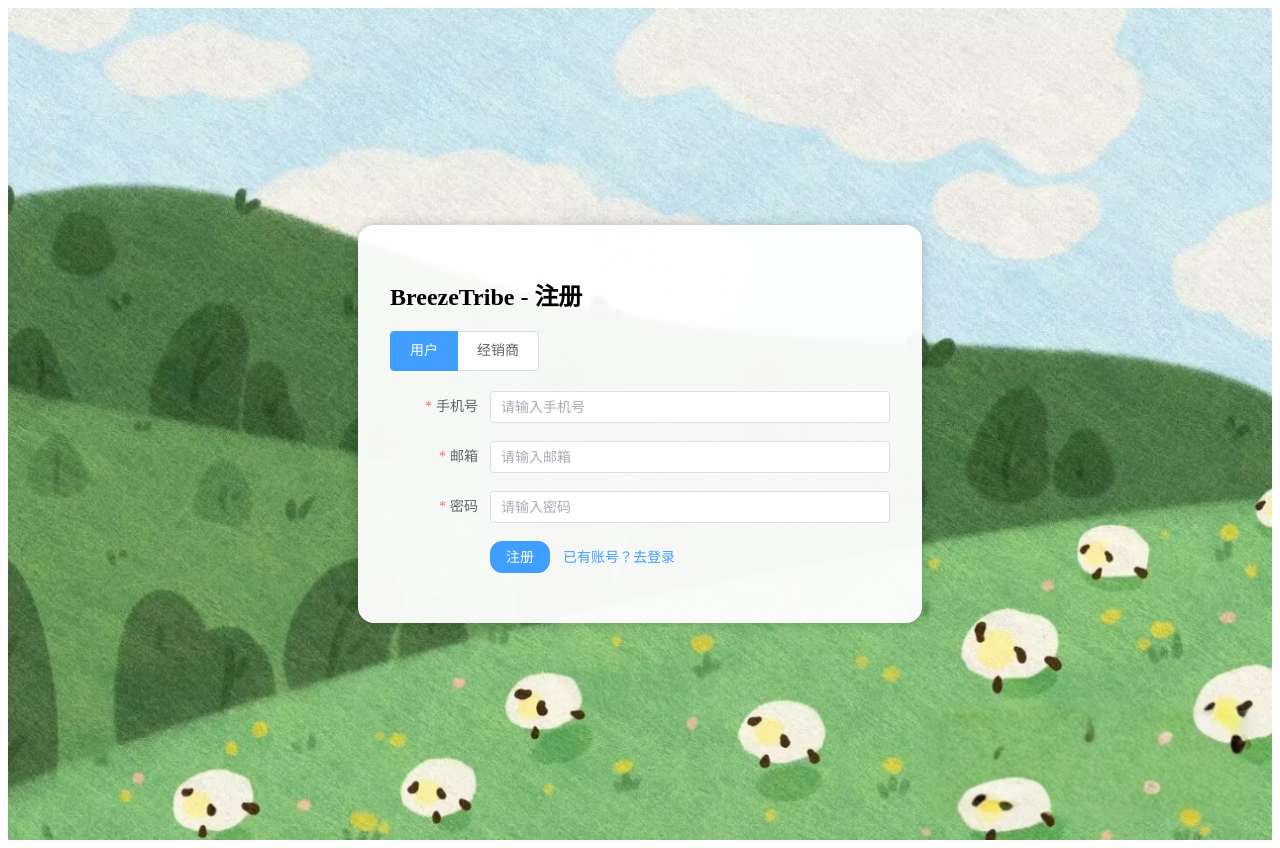
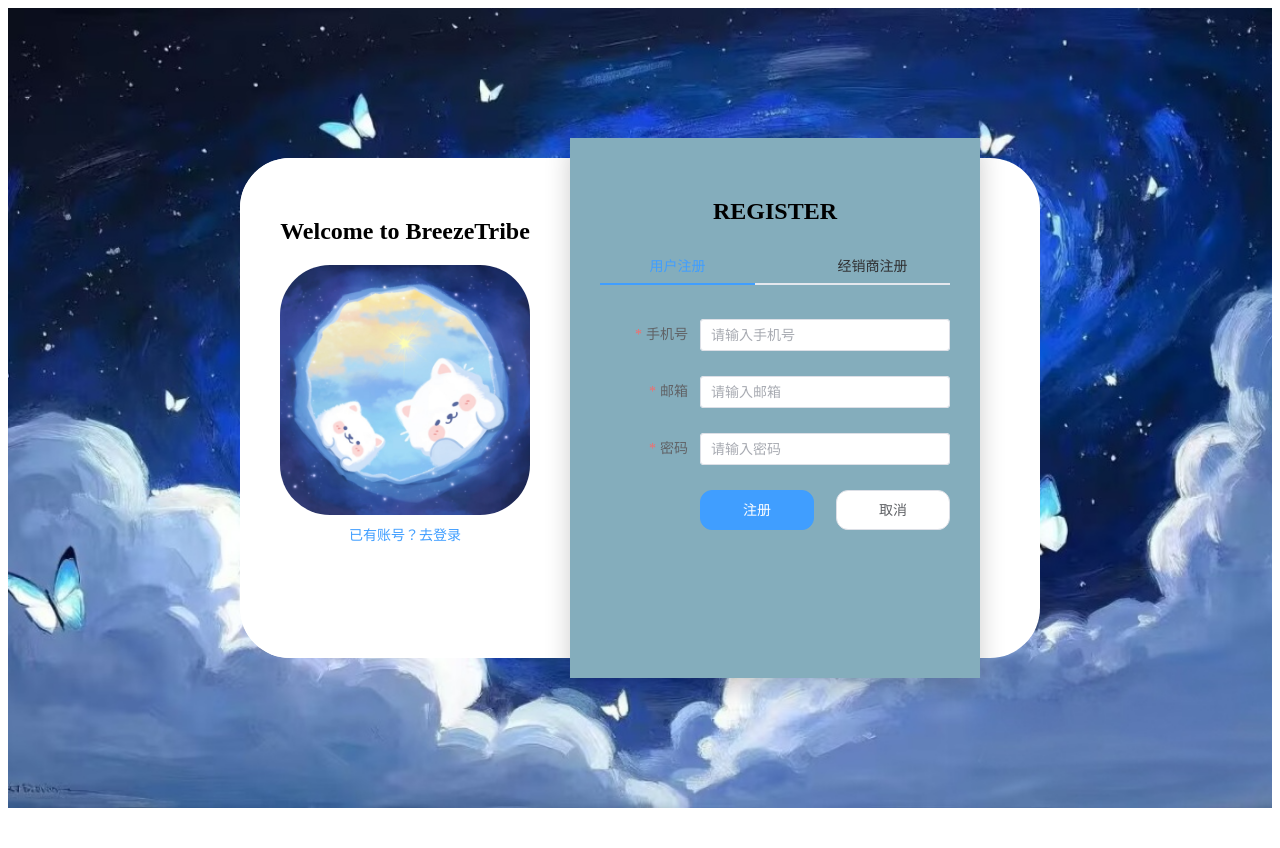
Before and after one commit to batiluoxuanwan/BreezeTribe, a Vue app in the folder vue/: page /register in a window 1280 px wide. After the commit the page ends 816 px from the top, so only its background shows below. Built offline with nearby package versions, Linux system fonts and the light colour scheme.

Commit message:
美化登录注册界面

```diff
--- a/vue/src/router/index.js
+++ b/vue/src/router/index.js
@@ -15,6 +15,11 @@ const routes =[
         path:'/register',
         name:'注册',
         component:() =>import('../views/Public/Register.vue')
+    },
+    {
+        path:'/Merchant/Profile',
+        name:'团长个人中心',
+        component:() =>import('../views/Merchant/Profile.vue')
     }
 ];
 
--- a/vue/src/views/Public/Login.vue
+++ b/vue/src/views/Public/Login.vue
@@ -3,28 +3,39 @@
     <div class="login-container">
       <!-- 左侧 Logo -->
       <div class="login-left">
-          <img src="@/assets/logo.svg" alt="Logo" class="login-logo" />
+        <h2>Welcome to BreezeTribe</h2>
+        <img src="/Logo.jpg" alt="Logo" class="login-logo" />
+         <!-- 去注册 -->
+          <el-form-item>
+            <el-button type="text" @click="goRegister" style="width: 100%; text-align: center;">
+              还没有账号？去注册
+            </el-button>
+          </el-form-item>
       </div>
+
       <!-- 右侧表单 -->
       <div class="login-right">
-        <h2>BreezeTribe-登录</h2>
-      <!-- 登录方式切换 -->
-        <div class="login-switch">
-          <el-button :type="mode === 'phone' ? 'primary' : 'text'" @click="mode = 'phone'">手机号登录</el-button>
-          <el-button :type="mode === 'email' ? 'primary' : 'text'" @click="mode = 'email'">邮箱登录</el-button>
-        </div>
 
+        <h1 style="text-align: center;">LOGIN</h1>
+        <h4 style="text-align: center;">专业报团，放心出游，开启无忧旅行！</h4>
+        <!-- 登录方式切换（用 Tabs 实现） -->
+        <el-tabs v-model="mode" class="login-switch" stretch>
+          <el-tab-pane label="手机号登录" name="phone"></el-tab-pane>
+          <el-tab-pane label="邮箱登录" name="email"></el-tab-pane>
+        </el-tabs>
+        <h3 style="text-align: center;"></h3>
+        <!-- 登录表单 -->
         <el-form :model="loginForm" :rules="rules" ref="loginFormRef" label-width="80px">
-          <el-form-item v-if="mode === 'phone'" label="手机号" prop="phone">
+          <el-form-item v-show="mode === 'phone'" label="手机号" prop="phone">
             <el-input v-model="loginForm.phone" placeholder="请输入手机号" />
           </el-form-item>
 
-          <el-form-item v-if="mode === 'email'" label="邮箱" prop="email">
+          <el-form-item v-show="mode === 'email'" label="邮箱" prop="email">
             <el-input v-model="loginForm.email" placeholder="请输入邮箱" />
           </el-form-item>
 
           <el-form-item label="密码" prop="password">
-            <el-input v-model="loginForm.password" type="password" placeholder="请输入密码" show-password></el-input>
+            <el-input v-model="loginForm.password" type="password" placeholder="请输入密码" show-password />
           </el-form-item>
 
           <el-form-item label="身份" prop="role">
@@ -35,9 +46,25 @@
             </el-select>
           </el-form-item>
 
+          <!-- 登录与取消 -->
           <el-form-item>
-            <el-button type="primary" @click="handleLogin">登录</el-button>
-            <el-button type="text" @click="goRegister">还没有账号？去注册</el-button>
+            <div style="display: flex; gap: 10px; width: 100%;">
+              <el-button
+                type="primary"
+                size="large"
+                style="flex: 1;"
+                @click="handleLogin"
+              >
+                登录
+              </el-button>
+              <el-button
+                size="large"
+                style="flex: 1;"
+                @click="handleCancel"
+              >
+                取消
+              </el-button>
+            </div>
           </el-form-item>
         </el-form>
       </div>
@@ -45,18 +72,30 @@
   </div>
 </template>
 
-<script>
-export default {
-  data() {
-    return {
-      mode: 'phone', // 当前登录模式：phone 或 email
-      loginForm: {
+
+<script setup>
+import { ref, reactive } from 'vue'
+import { useRouter } from 'vue-router'
+import { ElMessage } from 'element-plus'
+
+const router = useRouter()
+
+// 当前登录模式：phone
+const mode = ref('phone')
+
+// 表单引用，用于调用 validate 方法
+const loginFormRef = ref(null)
+
+// 表单数据
+const loginForm = reactive({
   phone: '',
   email: '',
   password: '',
-        role: ''
-      },
-      rules: {
+  role: '',
+})
+
+// 表单校验规则
+const rules = {
   phone: [
     { required: true, message: '请输入手机号', trigger: 'blur' },
     { pattern: /^1[3-9]\d{9}$/, message: '手机号格式不正确', trigger: 'blur' }
@@ -66,40 +105,44 @@ export default {
     { type: 'email', message: '邮箱格式不正确', trigger: 'blur' }
   ],
   password: [
-          { required: true, message: '请输入密码', trigger: 'blur' }
+    { required: true, message: '请输入密码', trigger: 'blur' },
+    { min: 6, message: '密码不能少于6位', trigger: 'blur' }
   ],
   role: [
     { required: true, message: '请选择登录身份', trigger: 'change' }
   ]
 }
-    };
+
+// 登录处理逻辑
+// const handleLogin = () => {
+//   loginFormRef.value.validate((valid) => {
+//     if (valid) {
+//       // 模拟登录成功
+//       ElMessage.success('登录成功')
+//       // 登录后跳转主页或控制台
+//       router.push('/dashboard')
+//     } else {
+//       ElMessage.error('请完善表单信息')
+//     }
+//   })
+// }
+
+// 取消处理逻辑
+const handleCancel = () => {
+  // 清空表单数据
+  loginForm.phone = ''
+  loginForm.email = ''
+  loginForm.password = ''
+  loginForm.role = ''
+  ElMessage.info('已取消登录')
+  router.push('/')
 }
-  // methods: {
-  //   handleLogin() {
-  //     const activeProp = this.mode === 'phone' ? 'phone' : 'email';
-  //     this.$refs.loginFormRef.validateField(activeProp, (validPhoneOrEmail) => {
-  //       if (!validPhoneOrEmail) return;
 
-  //       this.$refs.loginFormRef.validateField('password', (validPwd) => {
-  //         if (!validPwd) return;
+// 跳转注册页面
+const goRegister = () => {
+  router.push('/register')
+}
 
-  //         this.$refs.loginFormRef.validateField('role', (validRole) => {
-  //           if (!validRole) return;
-
-  //           const account = this.mode === 'phone' ? this.loginForm.phone : this.loginForm.email;
-  //           console.log('登录信息:', {
-  //             account,
-  //             password: this.loginForm.password,
-  //             role: this.loginForm.role
-  //           });
-
-  //           // 发起 axios 登录请求等逻辑
-  //         });
-  //       });
-  //     });
-  //   }
-  // }
-};
 </script>
 
 <style scoped>
@@ -111,49 +154,57 @@ export default {
   background-image: url('@/assets/background.png');
   background-size: cover;
   background-position: center;
-  padding: 16px; /* 防止在小屏设备挤边 */
-  box-sizing: border-box;
+  padding: 16px;
 }
 
 .login-container {
+  width: 800px;
+  height: 500px;
   display: flex;
-  width: 800px;
-  max-width: 90%;
-  height: 500px; /* 固定容器高度 */
-  background: rgba(255, 255, 255, 0.95);
-  border-radius: 16px;
-  overflow: hidden;
-  box-shadow: 0 0 15px rgba(0, 0, 0, 0.2);
+  border-radius: 50px;
+  background: white;
+  overflow: visible; /* 关键：允许右侧卡片溢出 */
+  position: relative;
 }
 
 .login-left {
-  flex: 1;
-  background-color: #f0f2f5;
-  display: flex;
-  justify-content: center;
-  align-items: center;
-  padding: 20px;
+  width: 250px;
+  background: white;
+  border-radius: 50px;
+  padding: 40px;
+  text-align: center;
 }
 
 .login-logo {
-  max-width: 100%;
-  max-height: 80%; /* 限制图片高度不超过容器 */
-  object-fit: contain;
+  max-width: 100%; /* 图片最大宽度100% */
+  max-height: 80%; /* 图片最大高度80% */
+  border-radius: 50px;
+  object-fit: contain; /* 保持图片比例 */
 }
 
 .login-right {
-  flex: 1;
-  padding: 40px 32px;
+  position: absolute;
+  right: 60px;
+  top: 50%;
+  transform: translateY(-50%);
+  width: 350px;
+  height:460px;
+  padding: 40px 30px;
+  background: #84adbc;
+  box-shadow: 0 8px 24px rgba(0, 0, 0, 0.2);
+  z-index: 10;
+
   display: flex;
   flex-direction: column;
-  justify-content: center;
-  overflow: auto;
 }
 
-.login-switch {
-  display: flex;
-  justify-content: space-around;
-  margin-bottom: 20px;
+.login-right .el-form-item {
+  margin-bottom: 25px; /* 垂直间距*/
+}
+
+/* 取消最后一个 el-form-item 的下边距，避免按钮下方留白 */
+.login-right .el-form-item:last-child {
+  margin-bottom: 0;
 }
 
 .el-input__inner {
--- a/vue/src/views/Public/Register.vue
+++ b/vue/src/views/Public/Register.vue
@@ -1,16 +1,36 @@
 <template>
   <div class="register-background">
     <div class="register-container">
-      <div class="register-form">
-        <h2>BreezeTribe - 注册</h2>
+      <!-- 左侧 Logo -->
+      <div class="register-left">
+        <h2>Welcome to BreezeTribe</h2>
+        <img src="/Logo.jpg" alt="Logo" class="register-logo" />
+        <!-- 去登录 -->
+          <el-form-item>
+            <el-button type="text" @click="goLogin" style="width: 100%; text-align: center;">
+              已有账号？去登录
+            </el-button>
+          </el-form-item>
+      </div>
 
-        <!-- 身份选择 -->
-        <el-radio-group v-model="registerForm.role" size="large">
-          <el-radio-button label="user">用户</el-radio-button>
-          <el-radio-button label="dealer">经销商</el-radio-button>
-        </el-radio-group>
+      <!-- 右侧表单 -->
+      <div class="register-right">
+        <h2 style="text-align: center;">REGISTER</h2>
 
-        <el-form :model="registerForm" :rules="rules" ref="formRef" label-width="100px" class="form-body">
+        <!-- 注册身份 Tab 切换 -->
+        <el-tabs v-model="activeTab" stretch>
+          <el-tab-pane label="用户注册" name="user" />
+          <el-tab-pane label="经销商注册" name="dealer" />
+        </el-tabs>
+
+        <el-form
+          :model="registerForm"
+          :rules="rules"
+          ref="formRef"
+          label-width="100px"
+          class="form-body"
+        >
+          <!-- 共用字段 -->
           <el-form-item label="手机号" prop="phone">
             <el-input v-model="registerForm.phone" placeholder="请输入手机号" />
           </el-form-item>
@@ -20,107 +40,183 @@
           </el-form-item>
 
           <el-form-item label="密码" prop="password">
-            <el-input type="password" v-model="registerForm.password" placeholder="请输入密码" show-password />
+            <el-input
+              type="password"
+              v-model="registerForm.password"
+              placeholder="请输入密码"
+              show-password
+            />
           </el-form-item>
 
-          <!-- 经销商专属信息 -->
-          <el-form-item label="公司名称" v-if="registerForm.role === 'dealer'" prop="company">
+          <!-- 经销商专属字段 -->
+          <el-form-item
+            label="公司名称"
+            v-if="activeTab === 'dealer'"
+            prop="company"
+          >
             <el-input v-model="registerForm.company" placeholder="请输入公司名称" />
           </el-form-item>
 
-          <el-form-item label="营业执照号" v-if="registerForm.role === 'dealer'" prop="license">
+          <el-form-item
+            label="营业执照号"
+            v-if="activeTab === 'dealer'"
+            prop="license"
+          >
             <el-input v-model="registerForm.license" placeholder="请输入营业执照号" />
           </el-form-item>
 
+          <!-- 注册与取消 -->
           <el-form-item>
-            <el-button type="primary" @click="handleRegister">注册</el-button>
-            <el-button type="text" @click="goLogin">已有账号？去登录</el-button>
+            <div style="display: flex; gap: 10px; width: 100%;">
+              <el-button
+                type="primary"
+                size="large"
+                style="flex: 1;"
+                @click="handleRegister"
+              >
+                注册
+              </el-button>
+              <el-button
+                size="large"
+                style="flex: 1;"
+                @click="handleCancel"
+              >
+                取消
+              </el-button>
+            </div>
           </el-form-item>
+
+
         </el-form>
       </div>
     </div>
   </div>
 </template>
 
-<script>
-export default {
-  data() {
-    return {
-      registerForm: {
-        role: 'user',
+
+<script setup>
+import { ref, reactive } from 'vue'
+import { useRouter } from 'vue-router'
+
+const router = useRouter()
+
+const activeTab = ref('user') // 默认是用户注册
+
+const registerForm = reactive({
   phone: '',
   email: '',
   password: '',
+  role: 'user',
   company: '',
   license: ''
-      },
-      rules: {
-        phone: [
-          { required: true, message: '请输入手机号', trigger: 'blur' },
-          { pattern: /^1[3-9]\d{9}$/, message: '手机号格式不正确', trigger: 'blur' }
-        ],
-        email: [
-          { required: true, message: '请输入邮箱', trigger: 'blur' },
-          { type: 'email', message: '邮箱格式不正确', trigger: 'blur' }
-        ],
-        password: [
-          { required: true, message: '请输入密码', trigger: 'blur' }
-        ],
+})
+
+const rules = {
+  phone: [{ required: true, message: '请输入手机号', trigger: 'blur' }],
+  email: [{ required: true, message: '请输入邮箱', trigger: 'blur' }],
+  password: [{ required: true, message: '请输入密码', trigger: 'blur' }],
   company: [
-          { required: true, message: '请输入公司名称', trigger: 'blur' }
+    {
+      required: () => activeTab.value === 'dealer',
+      message: '请输入公司名称',
+      trigger: 'blur'
+    }
   ],
   license: [
-          { required: true, message: '请输入营业执照号', trigger: 'blur' }
+    {
+      required: () => activeTab.value === 'dealer',
+      message: '请输入营业执照号',
+      trigger: 'blur'
+    }
   ]
 }
-    };
+
+const formRef = ref()
+
+const handleRegister = () => {
+  registerForm.role = activeTab.value
+  formRef.value.validate((valid) => {
+    if (valid) {
+      console.log('注册数据：', registerForm)
+      // 提交逻辑
     }
-//   methods: {
-//     handleRegister() {
-//       this.$refs.formRef.validate((valid) => {
-//         if (!valid) return;
+  })
+}
 
-//         const data = { ...this.registerForm };
+const handleCancel = () => {
+  router.push('/')
+}
 
-//         // 可根据角色处理不同逻辑（如经销商待审核）
-//         console.log('提交注册数据：', data);
+const goLogin = () => {
+  router.push('/login')
+}
 
-//         // 示例接口调用
-//         // axios.post('/api/register', data).then(...)
-//       });
-//     },
-//     goLogin() {
-//       this.$router.push('/login');
-//     }
-//   }
-};
 </script>
+
 
 <style scoped>
 .register-background {
   height: 100vh;
+  display: flex;
+  justify-content: center;
+  align-items: center;
   background-image: url('@/assets/background.png');
   background-size: cover;
   background-position: center;
-  display: flex;
-  justify-content: center;
-  align-items: center;
-  padding: 16px;
+  padding: 16px; /* 防止在小屏设备挤边 */
+  box-sizing: border-box;
 }
 
 .register-container {
-  background: rgba(255, 255, 255, 0.95);
-  padding: 32px;
-  border-radius: 16px;
-  max-width: 500px;
-  width: 100%;
-  box-shadow: 0 0 12px rgba(0, 0, 0, 0.2);
+  width: 800px;
+  height: 500px;
+  display: flex;
+  border-radius: 50px;
+  background: white;
+  overflow: visible; /* 关键：允许右侧卡片溢出 */
+  position: relative;
 }
 
-.register-form {
+.register-left {
+  width: 250px;
+  background: white;
+  border-radius: 50px;
+  padding: 40px;
+  text-align: center;
+}
+
+.register-logo {
+  max-width: 100%; /* 图片最大宽度100% */
+  max-height: 80%; /* 图片最大高度80% */
+  border-radius: 50px;
+  object-fit: contain; /* 保持图片比例 */
+}
+
+.register-right {
+  position: absolute;
+  right: 60px;
+  top: 50%;
+  transform: translateY(-50%);
+  width: 350px;
+  height:460px;
+  padding: 40px 30px;
+  background: #84adbc;
+  box-shadow: 0 8px 24px rgba(0, 0, 0, 0.2);
+  z-index: 10;
+
   display: flex;
   flex-direction: column;
 }
+
+.register-right .el-form-item {
+  margin-bottom: 25px; /* 垂直间距*/
+}
+
+/* 取消最后一个 el-form-item 的下边距，避免按钮下方留白 */
+.register-right .el-form-item:last-child {
+  margin-bottom: 0;
+}
+
 
 .form-body {
   margin-top: 20px;
```
Also changed, not shown: vue/src/views/Merchant/Profile.vue (+167 -4 lines), vue/src/assets/background.png. Lines whose indentation alone changed are shown as unchanged.
